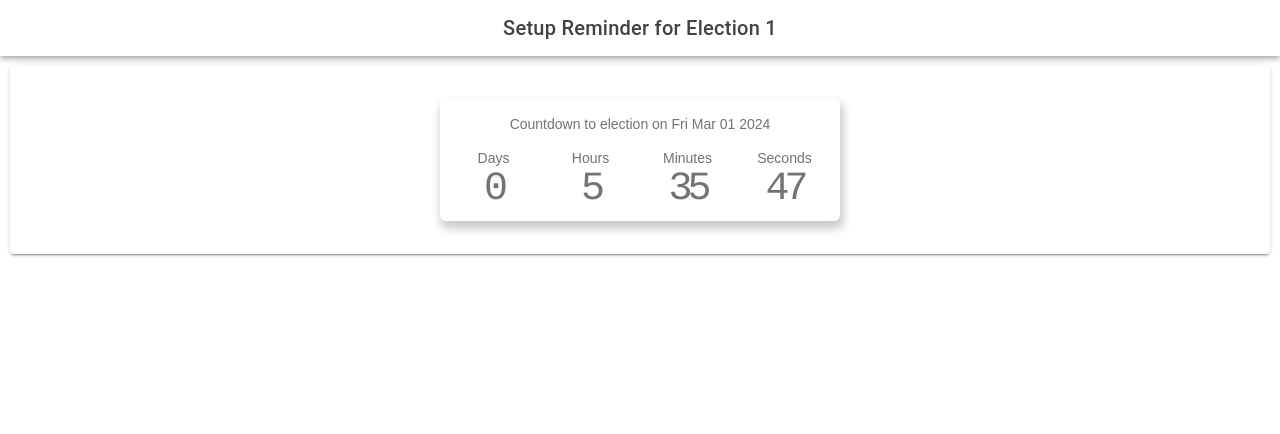
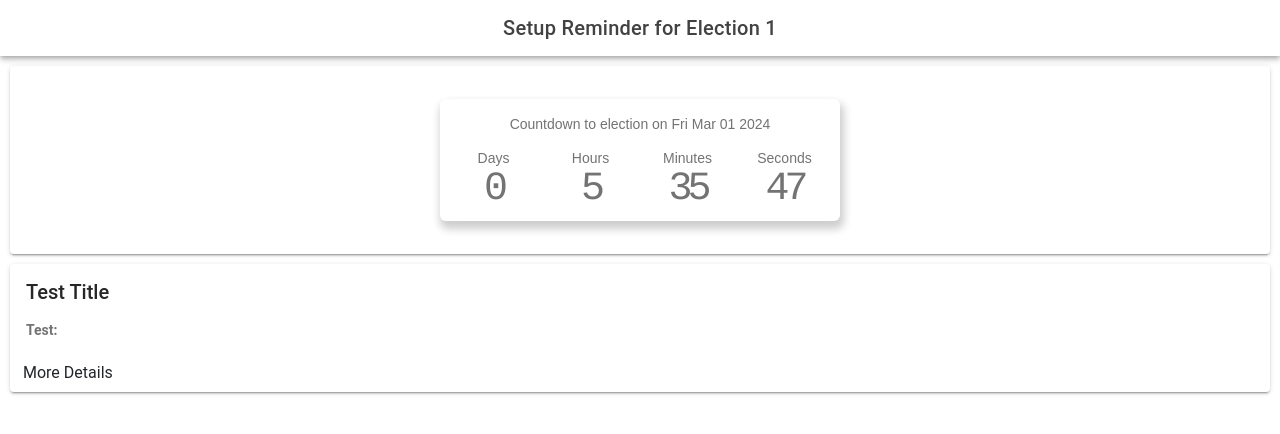
Before and after one commit to PhilipWright96/ElectionReminders, a React (Vite) app: page /setupReminder/1 in a window 1280 px wide. Shown: the top 434 px of the page. Built offline with nearby package versions, Linux system fonts and the light colour scheme.

Commit message:
Add structure for reminder setup component

```diff
--- /dev/null
+++ b/src/components/ReminderSetup/ReminderSetup.tsx
@@ -0,0 +1,24 @@
+import './ReminderSetup.css';
+import { IonCard, IonCardContent, IonCardHeader, IonCardTitle } from '@ionic/react';
+interface ContainerProps { }
+
+const ReminderSetup: React.FC<ContainerProps> = () => {
+    return (
+        <IonCard>
+            <IonCardHeader>
+                <IonCardTitle>Test Title</IonCardTitle>
+            </IonCardHeader>
+
+            <IonCardContent>
+                <b>Test: </b>
+            </IonCardContent>
+            <div className="row">
+                <div className="col">
+                    <button type="button" className="btn">More Details</button>
+                </div>
+            </div>
+        </IonCard>
+    );
+};
+
+export default ReminderSetup;
--- a/src/components/SetupReminderPage/SetupReminderPage.tsx
+++ b/src/components/SetupReminderPage/SetupReminderPage.tsx
@@ -2,6 +2,7 @@ import { IonHeader, IonPage, IonTitle, IonToolbar, IonCardContent, IonCard, IonC
 import React from 'react';
 import { RouteComponentProps } from 'react-router';
 import CountdownCard from '../CountdownCard/CountdownCard';
+import ReminderSetup from '../ReminderSetup/ReminderSetup';
 
 interface SetupReminderPageProperties extends RouteComponentProps<{ electionName: string }> { }
 
@@ -18,6 +19,7 @@ const SetupReminderPage: React.FC<SetupReminderPageProperties> = ({ match }) =>
             </IonHeader>
             <IonContent>
                 <CountdownCard countdownCardProperties={{ electionDate: new Date(2024, 2, 1) }}></CountdownCard>
+                <ReminderSetup></ReminderSetup>
             </IonContent>
         </IonPage >
     );
```
Also changed, not shown: src/components/ReminderSetup/ReminderSetup.css (added).
